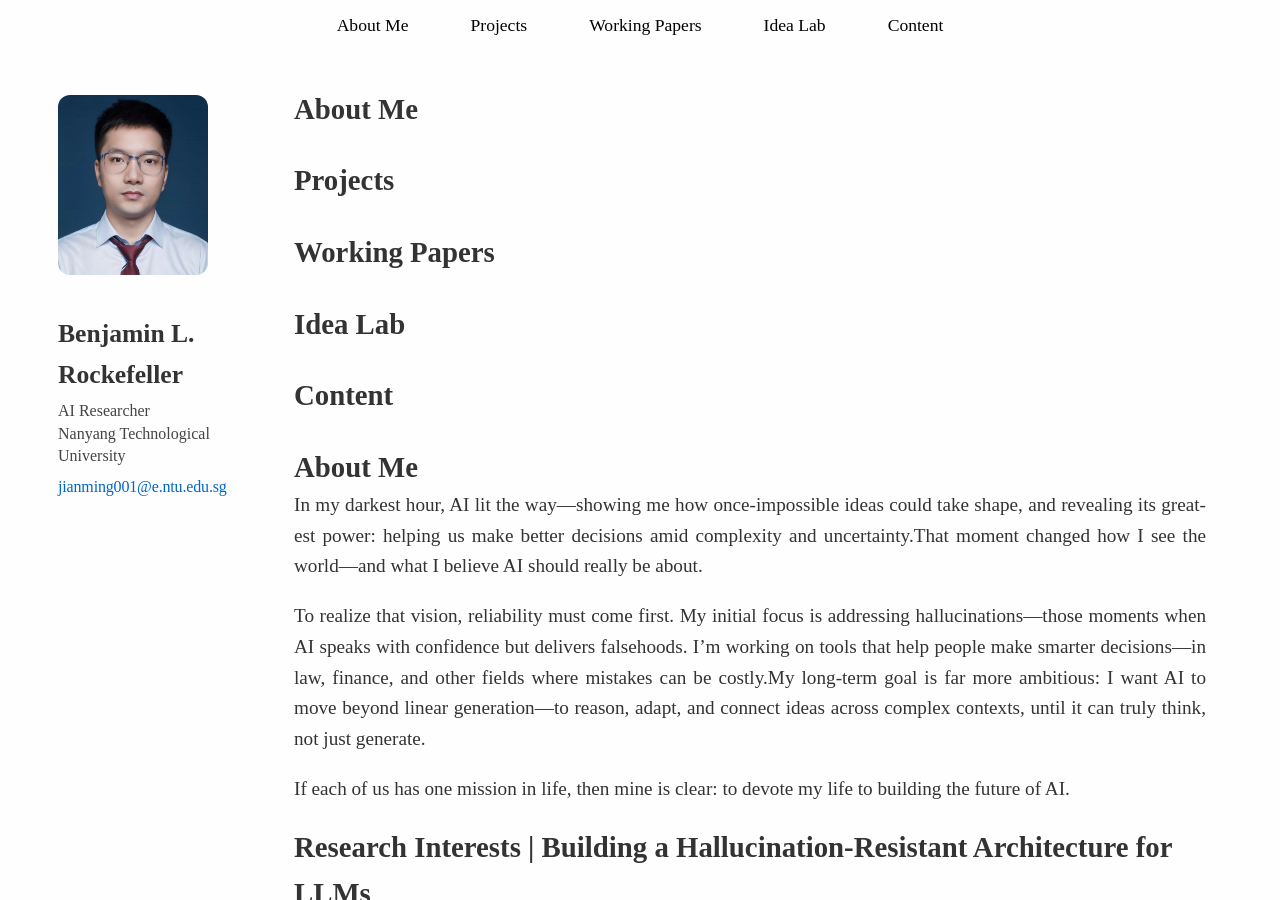
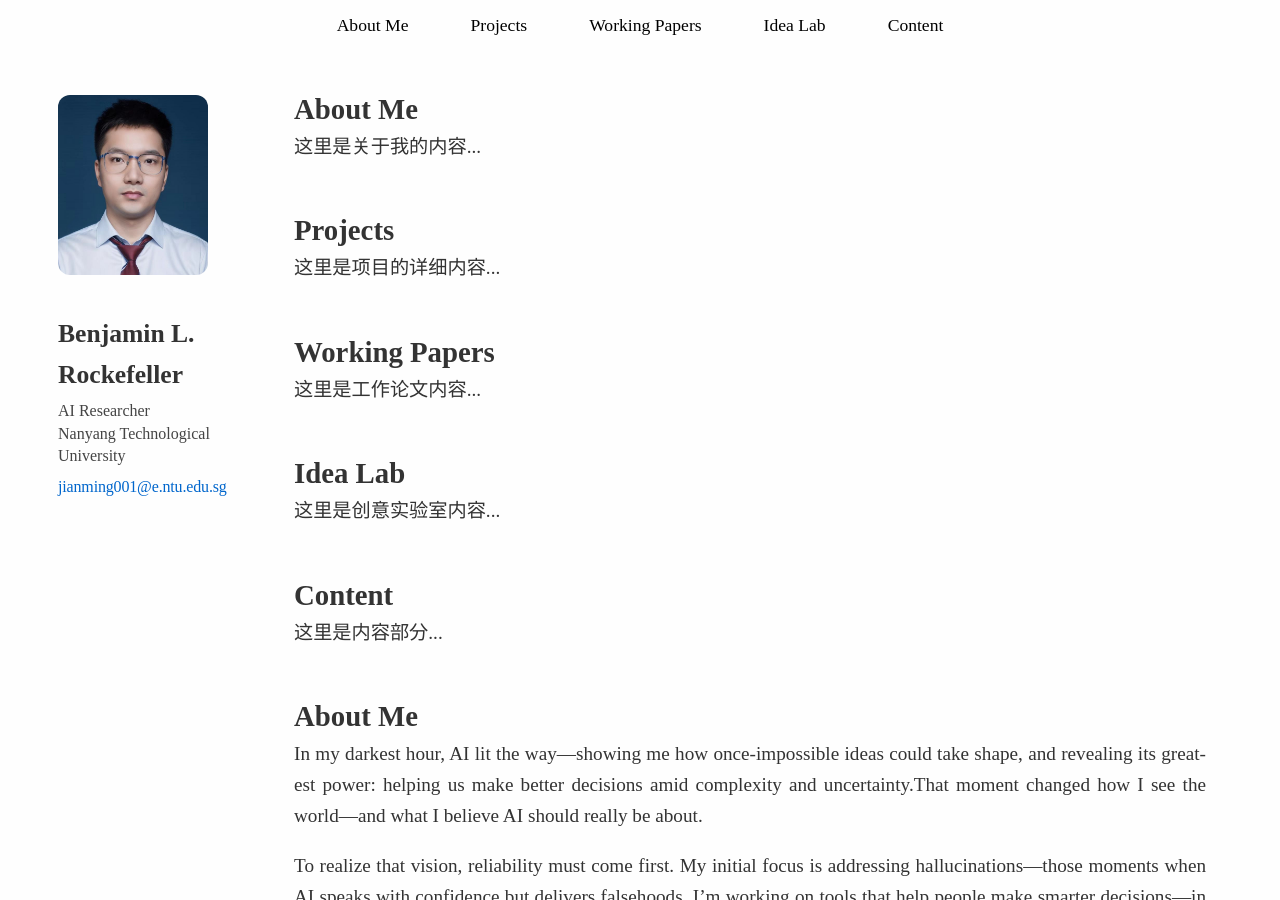
Before and after one commit to BenjaminRockefeller/benjaminrockefeller.github.io, a Jekyll site: the page built from index.md, in a window 1280 px wide and 900 px high. Built offline with Jekyll 4.4.1, drawn with Linux system fonts in a browser that asks for light colours; a style sheet for code colours, icons or effects is not loaded; our own code applies the rules of GitHub Pages for plain Markdown files; some of the changed lines change nothing that is shown.

Commit message:
Update homepage.html

```diff
--- a/_layouts/homepage.html
+++ b/_layouts/homepage.html
@@ -40,11 +40,11 @@
       <!-- 导航栏开始 -->
       <nav>
         <ul class="navbar">
-          <li><a href="#about">About Me</a></li>
-          <li><a href="#projects">Projects</a></li>
-          <li><a href="#working-papers">Working Papers</a></li>
-          <li><a href="#idea-lab">Idea Lab</a></li>
-          <li><a href="#content">Content</a></li>
+          <li><a href="{{ '/about' | relative_url }}">About Me</a></li>  <!-- 跳转到 about.md -->
+          <li><a href="{{ '/projects' | relative_url }}">Projects</a></li>  <!-- 跳转到 projects.md -->
+          <li><a href="{{ '/working-papers' | relative_url }}">Working Papers</a></li>  <!-- 跳转到 working-papers.md -->
+          <li><a href="{{ '/idea-lab' | relative_url }}">Idea Lab</a></li>  <!-- 跳转到 idea-lab.md -->
+          <li><a href="{{ '/content' | relative_url }}">Content</a></li>  <!-- 跳转到 content.md -->
         </ul>
       </nav>
       <!-- 导航栏结束 -->
@@ -103,27 +103,27 @@
       <!-- 页面内容部分 -->
       <section id="about">
         <h2>About Me</h2>
-        <!-- 你的关于我部分内容 -->
+        <p>这里是关于我的内容...</p>
       </section>
 
       <section id="projects">
         <h2>Projects</h2>
-        <!-- 你的项目内容 -->
+        <p>这里是项目的详细内容...</p>
       </section>
 
       <section id="working-papers">
         <h2>Working Papers</h2>
-        <!-- 你的工作论文内容 -->
+        <p>这里是工作论文内容...</p>
       </section>
 
       <section id="idea-lab">
         <h2>Idea Lab</h2>
-        <!-- 你的创意实验室内容 -->
+        <p>这里是创意实验室内容...</p>
       </section>
 
       <section id="content">
         <h2>Content</h2>
-        <!-- 你的内容部分 -->
+        <p>这里是内容部分...</p>
       </section>
 
       <section>
@@ -148,7 +148,7 @@
       (function(i,s,o,g,r,a,m){i['GoogleAnalyticsObject']=r;i[r]=i[r]||function(){
       (i[r].q=i[r].q||[]).push(arguments)},i[r].l=1*new Date();a=s.createElement(o),
       m=s.getElementsByTagName(o)[0];a.async=1;a.src=g;m.parentNode.insertBefore(a,m)
-      })(window,document,'script','https://www.google-analytics.com/analytics.js','ga');
+    })(window,document,'script','https://www.google-analytics.com/analytics.js','ga');
       ga('create', '{{ site.google_analytics }}', 'auto');
       ga('send', 'pageview');
     </script>
```
